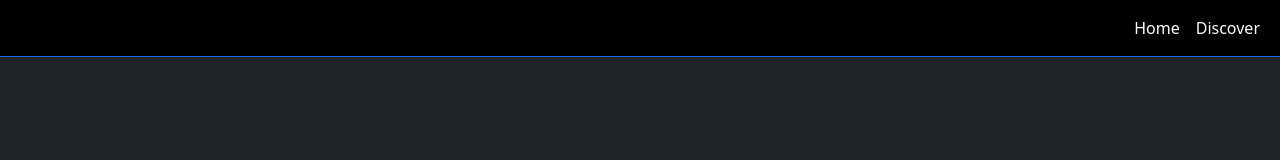
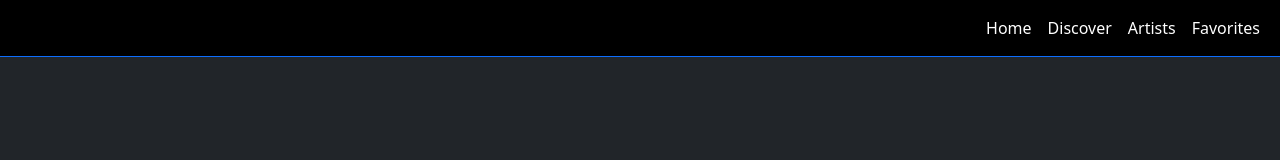
Before and after one commit to mwabali/phase-1-Martin-Mwabali-project-The-Pure-Art-Gallery, a plain HTML site: page index.html in a window 1280 px wide. Drawn offline with nearby package versions, Linux system fonts and the light colour scheme.

Commit message:
"Added the artists and favorites button to the navigation bar"

```diff
--- a/index.html
+++ b/index.html
@@ -19,6 +19,10 @@
             <ul class="navbar-nav ms-auto text-center">
                 <li class="nav-item"><a class="nav-link active" href="#" id="homeBtn">Home</a></li>
                 <li class="nav-item"><a class="nav-link active" href="#" id="discoverBtn">Discover</a></li>
+                <li class="nav-item"><a class="nav-link active" href="#" id="artistBtn">Artists</a></li>
+                <li class="nav-item"><a class="nav-link active" href="#" id="favoritesBtn">Favorites</a></li>
+            </ul>
+
 
 
 </body>
```
